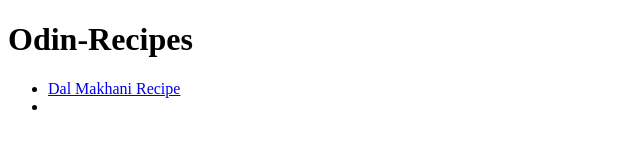
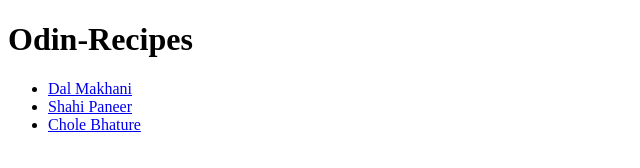
Before and after one commit to Abhishek-Bh101/odin-recipes, a plain HTML site: page index.html in a window 1280 px wide. Shown: the whole page, without its empty margins (0-640 px from the left). Drawn offline with Linux system fonts and the light colour scheme.

Commit message:
Fix broken links and make them open in new tabs
Fixed the Chole Bhature and Shahi paneer links that were not opening.

Updated all the links to open in new tabs for better UX.

```diff
--- a/index.html
+++ b/index.html
@@ -8,8 +8,9 @@
 <body>
     <h1>Odin-Recipes</h1>
     <ul>
-        <li><a href="./recipes/Dal-Makhani.html" rel="noreferrer">Dal Makhani Recipe</a></li>
-        <li><a href="./recipes/Shahi-Paneer.html" rel="noreferrer"></a></li>
+        <li><a href="./recipes/Dal-Makhani.html" target="_blank" rel="noreferrer">Dal Makhani</a></li>
+        <li><a href="./recipes/Shahi-Paneer.html" target="_blank" rel="noreferrer">Shahi Paneer</a></li>
+        <li><a href="./recipes/Chole-Bhature.html" target="_blank" rel="noreferrer">Chole Bhature</a></li>
     </ul>
 </body>
 </html>
```
